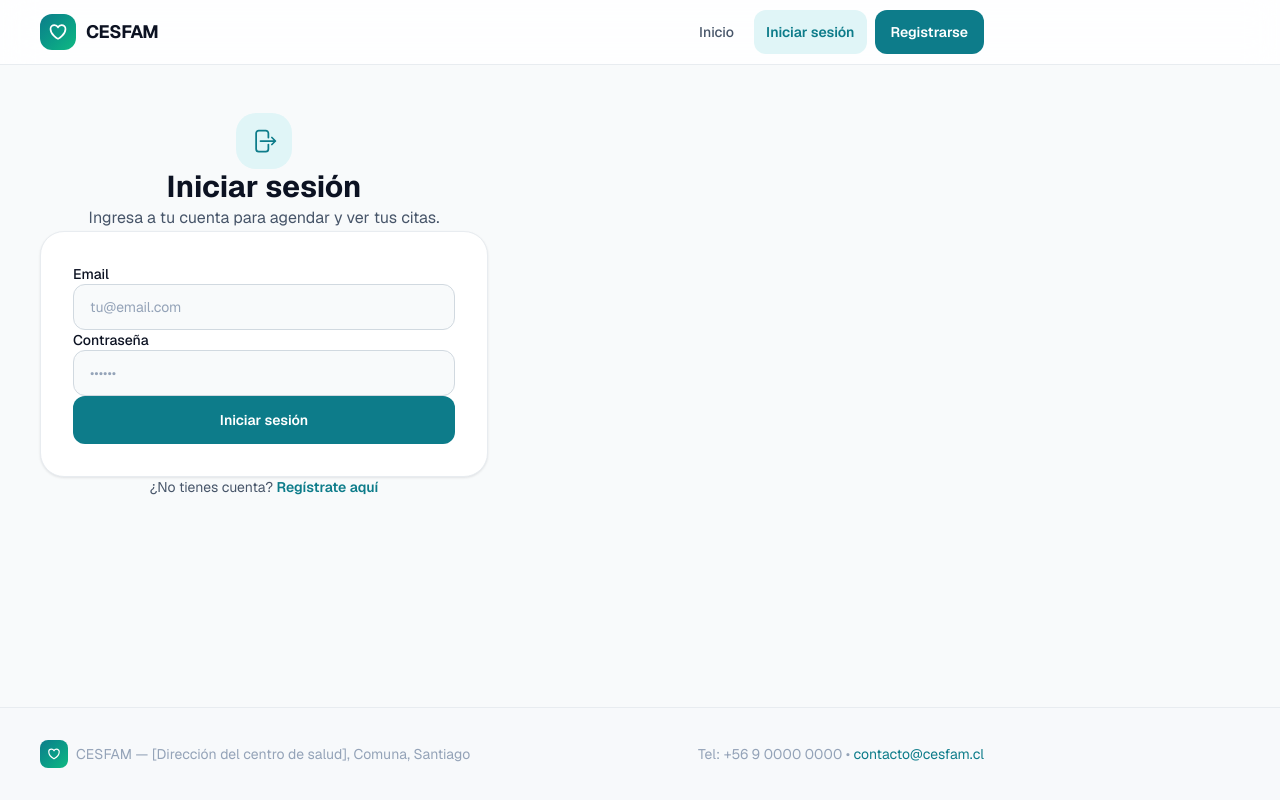
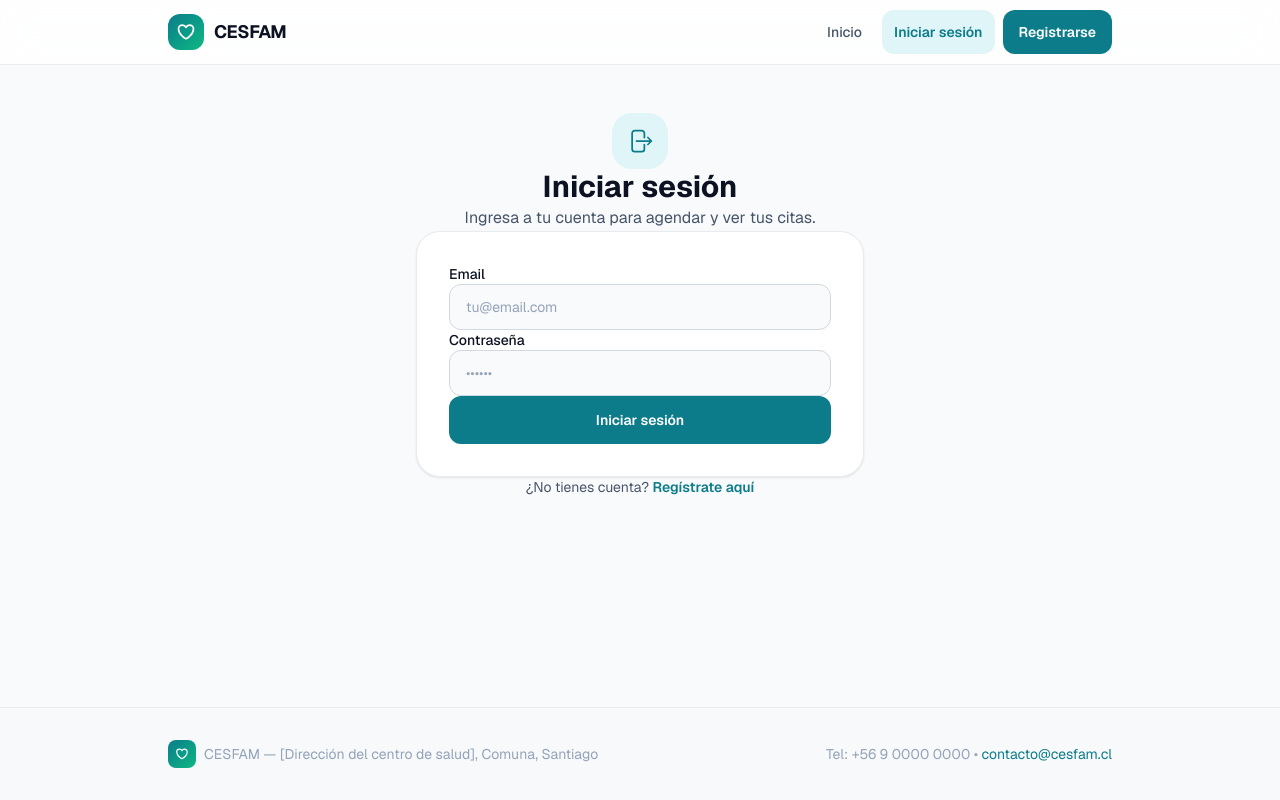
Before and after one commit to BenVal2/cesfam-agendamiento, a Next.js app: page /login in a window 1280 px wide. Built offline with nearby package versions, Linux system fonts and the light colour scheme; no server answers.

Commit message:
fix(layout): centrado horizontal real verificado — items-center en body/header/footer y justify-center en auth (mx-auto no aplicaba)

```diff
--- a/src/app/layout.tsx
+++ b/src/app/layout.tsx
@@ -31,7 +31,7 @@ export default function RootLayout({
 }>) {
   return (
     <html lang="es" className={`${geistSans.variable} h-full antialiased`}>
-      <body className="min-h-screen w-full flex flex-col bg-background text-foreground">
+      <body className="min-h-screen w-full flex flex-col items-center bg-background text-foreground">
         <a href="#contenido-principal" className="skip-link">
           Saltar al contenido
         </a>
@@ -46,7 +46,7 @@ export default function RootLayout({
             {children}
           </main>
 
-          <footer className="w-full border-t border-card-border mt-auto bg-background/50">
+          <footer className="w-full border-t border-card-border mt-auto bg-background/50 flex flex-col items-center">
             <div className="w-full mx-auto max-w-5xl px-5 sm:px-8 lg:px-10 py-6 sm:py-8">
               <div className="flex flex-col sm:flex-row items-center justify-between gap-4 text-sm text-fg-muted w-full">
                 <div className="flex items-center gap-2 shrink-0">
--- a/src/app/login/page.tsx
+++ b/src/app/login/page.tsx
@@ -31,7 +31,8 @@ export default function LoginPage() {
   }
 
   return (
-    <div className="w-full max-w-md mx-auto py-8 sm:py-12">
+    <div className="w-full flex justify-center py-8 sm:py-12">
+      <div className="w-full max-w-md">
       <div className="text-center mb-8">
         <span className="inline-flex h-14 w-14 items-center justify-center rounded-[var(--radius-xl)] bg-primary-soft text-primary mb-4" aria-hidden="true">
           <svg className="w-7 h-7" fill="none" viewBox="0 0 24 24" strokeWidth={1.5} stroke="currentColor">
@@ -70,6 +71,7 @@ export default function LoginPage() {
           Regístrate aquí
         </Link>
       </p>
+      </div>
     </div>
   );
 }
--- a/src/app/registro/page.tsx
+++ b/src/app/registro/page.tsx
@@ -49,7 +49,8 @@ export default function RegistroPage() {
   }
 
   return (
-    <div className="w-full max-w-md mx-auto py-8 sm:py-12">
+    <div className="w-full flex justify-center py-8 sm:py-12">
+      <div className="w-full max-w-md">
       <div className="text-center mb-8">
         <span className="inline-flex h-14 w-14 items-center justify-center rounded-[var(--radius-xl)] bg-secondary-soft text-secondary mb-4" aria-hidden="true">
           <svg className="w-7 h-7" fill="none" viewBox="0 0 24 24" strokeWidth={1.5} stroke="currentColor">
@@ -90,6 +91,7 @@ export default function RegistroPage() {
           Inicia sesión
         </Link>
       </p>
+      </div>
     </div>
   );
 }
--- a/src/components/Navbar.tsx
+++ b/src/components/Navbar.tsx
@@ -12,8 +12,8 @@ export default function Navbar() {
   const isAdmin = (session?.user as Record<string, unknown>)?.role === "admin";
 
   return (
-    <header className="sticky top-0 z-50 w-full block glass border-b border-nav-border">
-      <nav className="mx-auto flex h-16 w-full max-w-5xl items-center justify-between px-5 sm:px-8 lg:px-10" aria-label="Navegación principal">
+    <header className="sticky top-0 z-50 w-full flex flex-col items-center glass border-b border-nav-border">
+      <nav className="w-full max-w-5xl mx-auto flex h-16 items-center justify-between px-5 sm:px-8 lg:px-10" aria-label="Navegación principal">
         {/* Logo */}
         <Link href="/" className="flex items-center gap-2.5 text-fg no-underline shrink-0">
             <span className="flex h-9 w-9 items-center justify-center rounded-[var(--radius-md)] bg-gradient-to-br from-primary to-secondary text-white" aria-hidden="true">
```
